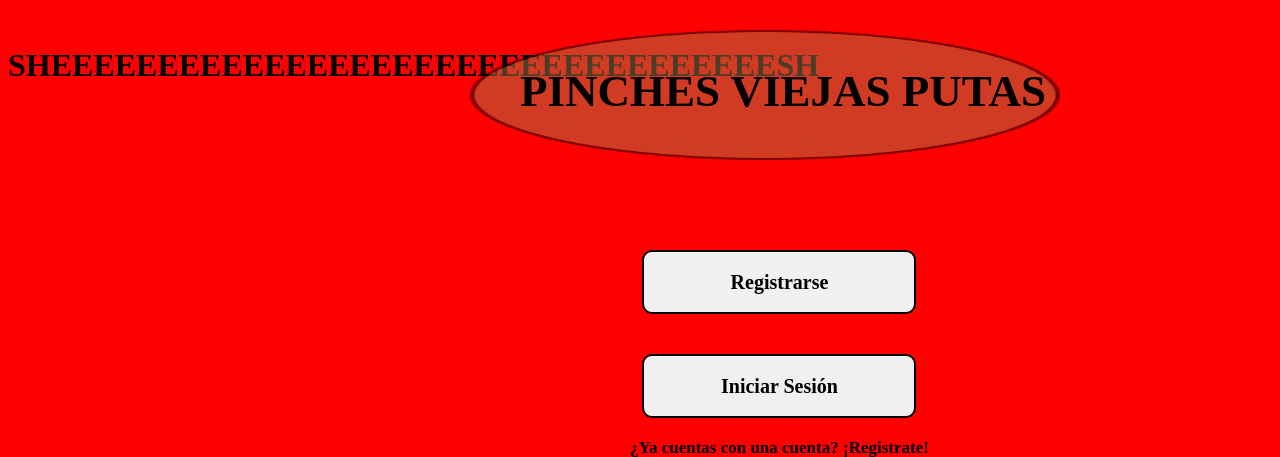
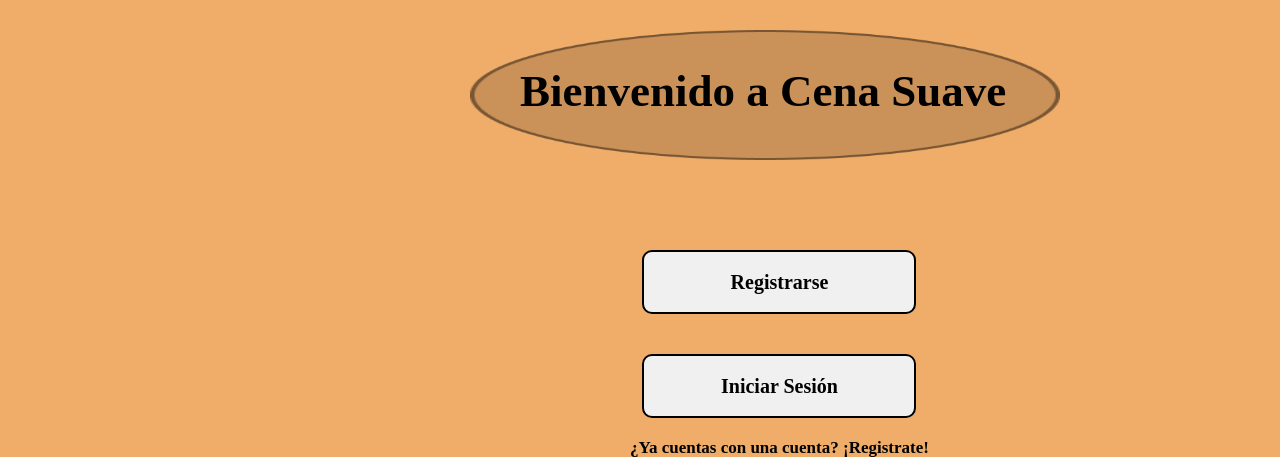
Before and after one commit to gitadd666/soft-dinner, a PHP site: page /index.php in a window 1280 px wide. Shown: the top 457 px of the page. Run offline with PHP 8.4, Linux system fonts and the light colour scheme.

Commit message:
Restauracion del index

```diff
--- a/soft dinner/index.php
+++ b/soft dinner/index.php
@@ -17,7 +17,7 @@ $usuario = "Usuario"
 	<meta name="viewport" content="width=device-width, initial-scale=1">
 	<title>Restaurante</title>
 	<style> body {
-        background-color: #ff0000;
+        background-color: #F0AD69;
                  }
     </style>
 </head>
@@ -30,9 +30,9 @@ if (isset($_POST['usuario'])) {
 }
 ?>
 <img src="Imagenes/CirculoMarron.png" style="width: 590px; height: 130px; position: absolute; top: 30px; left: 470px;">
-<h1 style="position: absolute; top: 35px; left: 520px;color: black; text-align: center; font-size:45px;"> PINCHES VIEJAS PUTAS </h1>
+<h1 style="position: absolute; top: 35px; left: 520px;color: black; text-align: center; font-size:45px;"> Bienvenido a Cena Suave </h1>
 <br>
-<h1>SHEEEEEEEEEEEEEEEEEEEEEEEEEEEEEEEEEESH</h1>
+
 <!--<img src="IconoPlato.png" style="width: 200px; height: 200px; position: absolute; top: 300px; left: 660px;"> -->
 <div style="position: absolute; top: 250px; left: 630px; text-align: center;">
 <form method="post">
```
